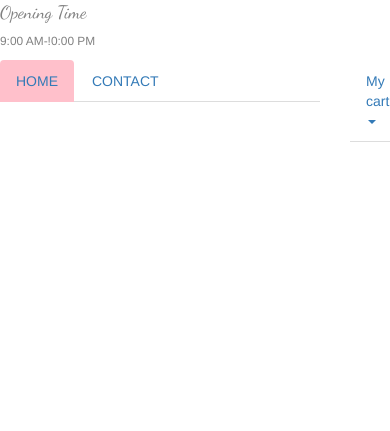
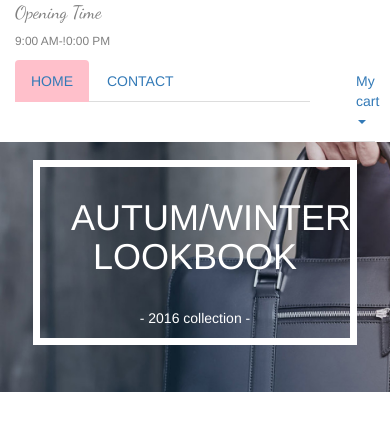
Before and after one commit to TaniaFloresLuna/32-Examen-Individual, a plain HTML site: page assets/index.html in a window 390 px wide. Shown: the part 129-560 px from the top of the page. Drawn offline with Linux system fonts and the light colour scheme.

Commit message:
sección con imagen de fondo y texto

```diff
--- a/assets/css/main.css
+++ b/assets/css/main.css
@@ -0,0 +1,17 @@
+.image-bg{
+	background-image: url(../images/slider1.jpg);
+	background-size: cover;
+	height: 450px;
+}
+.borde{
+	border: 7px solid white;
+}
+
+
+/*Media*/
+@media (max-width: 768px){
+	.image-bg{
+		background-size: cover;
+		height: 250px;
+	}
+}
--- a/assets/index.html
+++ b/assets/index.html
@@ -77,7 +77,6 @@
 					</div>
 				</div>
 			</div>
-		</div>
 			<header><!--Enacbezado sencillo-->
 				<div class="row">
 					<div class="col-lg-4 col-md-4 col-sm-4 col-xs-4">
@@ -120,10 +119,22 @@
 						</ul>
 					</div>
 				</div>
+			</section><!--Termina sección general de naegadores-->
+		</div><!--Contenedor de navegadores-->
+		<div class="container-fluid image-bg"><!--contenedor con imágen de fondo-->
+			<section>
+				<div class="row">
+					<div class="col-lg-12 col-md-12 col-sm-12 col-xs-12">
+						<div class="borde mg-5">
+							<h1 class="text-center text-white mg-10">AUTUM/WINTER LOOKBOOK</h1>
+							<p class="text-center text-white">- 2016 collection -</p>
+						</div>
+					</div>
+				</div>
 			</section>
+		</div>
 
 
-	</div><!--Contenedor de la página-->
 
 	<!--Código JS-->
 	<script src="js/jquery.js"></script>
```
Also changed, not shown: assets/images/Trello/trello3.png (added). Lines whose indentation alone changed are shown as unchanged.
